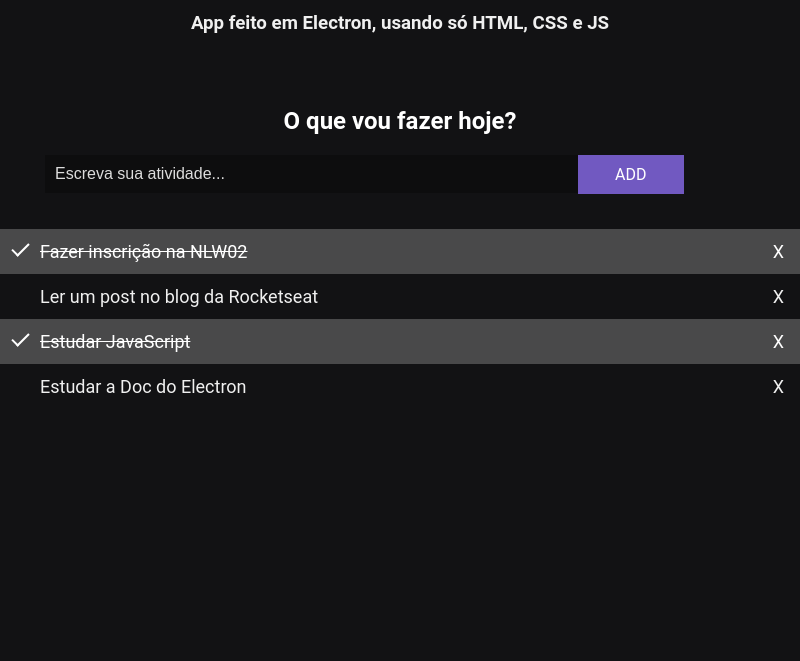
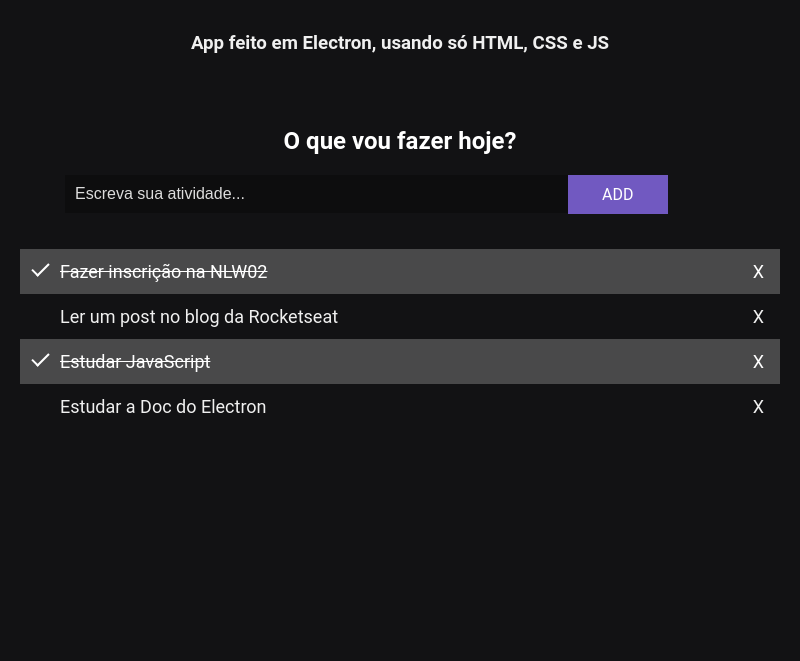
Before and after one commit to MiguelMarcola/electron_app, an Electron app: page index.html in a window 800 px wide. Shown: the part 139-800 px from the top of the page. Drawn offline with Linux system fonts and the light colour scheme; a web font is replaced by a local one.

Commit message:
add README

```diff
--- a/index.html
+++ b/index.html
@@ -2,7 +2,7 @@
 
 <head>
     <meta charset="UTF-8">
-    <title>Hello Rocketseat</title>
+    <title>Hello World</title>
     <!-- <https://electronjs.org/docs/tutorial/security#csp-meta-tag> -->
     <meta http-equiv="Content-Security-Policy" content="script-src 'self' 'unsafe-inline';" />
     <!--Importo o a fonte Roboto do Google Fonts -->
@@ -14,7 +14,7 @@
         }
 
         body {
-            margin: 0;
+            margin: 20px;
             min-width: 250px;
             background-color: #121214;
             color: #f0f0f0;
```
Also changed, not shown: README.md (added), layout.png (added).
